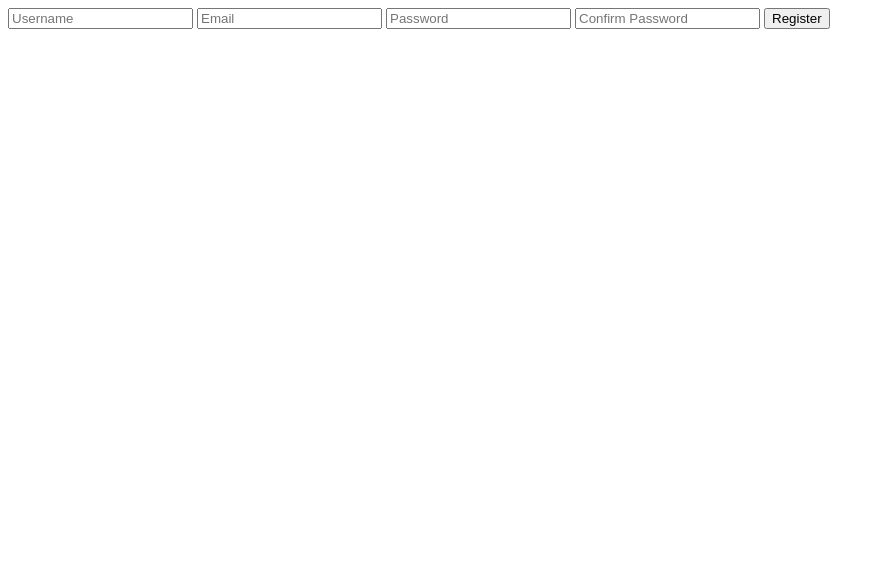
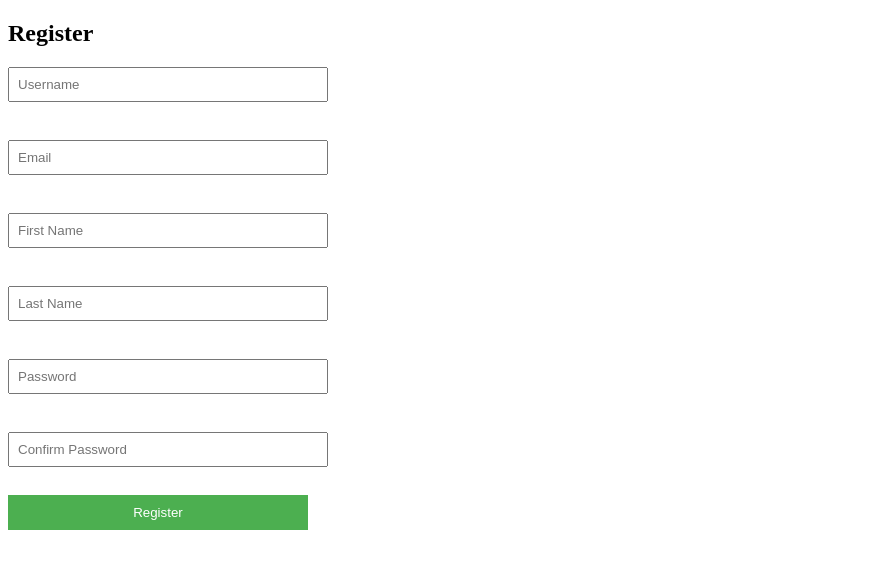
Before and after one commit to bchang092/med_web, a Django app: page /register/ in a window 1280 px wide. Shown: the top 569 px of the page, without its empty margins (0-885 px from the left). Run offline with Django 5.2, Linux system fonts and the light colour scheme.

Commit message:
Setup form on user interface, successfully linked with admin page

```diff
--- a/backend/authentication/templates/authentication/register.html
+++ b/backend/authentication/templates/authentication/register.html
@@ -1,8 +1,85 @@
-<form method="post">
-    {% csrf_token %}
-    <input type="text" name="username" placeholder="Username" required>
-    <input type="email" name="email" placeholder="Email" required>
-    <input type="password" name="password1" placeholder="Password" required>
-    <input type="password" name="password2" placeholder="Confirm Password" required>
-    <button type="submit">Register</button>
-  </form>
+<!DOCTYPE html>
+<html lang="en">
+<head>
+    <meta charset="UTF-8">
+    <meta name="viewport" content="width=device-width, initial-scale=1.0">
+    <title>Register</title>
+    <style>
+        /* Style for error messages */
+        .message {
+            padding: 10px;
+            margin: 10px 0;
+            border-radius: 5px;
+            font-size: 14px;
+            text-align: center;
+        }
+
+        .error {
+            background-color: #f8d7da;
+            color: #721c24;
+            border: 1px solid #f5c6cb;
+        }
+
+        /* Style for the form inputs */
+        input {
+            display: block;
+            margin: 10px 0;
+            padding: 8px;
+            width: 100%;
+            max-width: 300px;
+        }
+
+        button {
+            padding: 10px;
+            background-color: #4CAF50;
+            color: white;
+            border: none;
+            cursor: pointer;
+            width: 100%;
+            max-width: 300px;
+        }
+
+        button:hover {
+            background-color: #45a049;
+        }
+    </style>
+</head>
+<body>
+    <h2>Register</h2>
+
+    <!-- Display error messages if there are any -->
+    {% if messages %}
+        {% for message in messages %}
+            <div class="message {% if message.tags %}{{ message.tags }}{% endif %}">
+                {{ message }}
+            </div>
+        {% endfor %}
+    {% endif %}
+
+    <!-- Registration Form -->
+    <form method="POST">
+        {% csrf_token %}
+
+        <!-- Username Field -->
+        <input type="text" name="username" placeholder="Username" required><br>
+
+        <!-- Email Field -->
+        <input type="email" name="email" placeholder="Email" required><br>
+
+        <!-- First Name (Volunteer Model) -->
+        <input type="text" name="vol_fname" placeholder="First Name" required><br>
+
+        <!-- Last Name (Volunteer Model) -->
+        <input type="text" name="vol_lname" placeholder="Last Name" required><br>
+
+        <!-- Password Field -->
+        <input type="password" name="password1" placeholder="Password" required><br>
+
+        <!-- Confirm Password Field -->
+        <input type="password" name="password2" placeholder="Confirm Password" required><br>
+
+        <!-- Submit Button -->
+        <button type="submit">Register</button>
+    </form>
+</body>
+</html>
--- a/backend/authentication/views.py
+++ b/backend/authentication/views.py
@@ -6,6 +6,7 @@ from django.contrib.auth.models import User
 from django.contrib import messages
 from django.http import HttpResponse
 from django.urls import reverse
+from reviews.models import volunteer
 
 #Home page
 def home_page (request):
@@ -22,6 +23,8 @@ def register_user(request):
     #post a dictionary like object that can temporarily handle data sent via HTTP
     if request.method == 'POST':
         username = request.POST['username']
+        vol_fname = request.POST['vol_fname']
+        vol_lname = request.POST['vol_lname']
         email = request.POST['email']
         password1 = request.POST['password1']
         password2 = request.POST['password2']
@@ -31,16 +34,36 @@ def register_user(request):
             messages.error(request, "Passwords do not match!")
             return redirect('register')
 
+        # Check if username or email already exists
+        if User.objects.filter(username=username).exists():
+            messages.error(request, "Username is already taken!")
+            storage = messages.get_messages(request)
+            return render(request, 'authentication/register.html')
+
+        if User.objects.filter(email=email).exists():
+            messages.error(request, "Email is already taken!")
+            storage = messages.get_messages(request)
+            return render(request, 'authentication/register.html')
         # Create the user
         try:
-            user = User.objects.create_user(username=username, email=email, password=password1)
+            user = User.objects.create_user(username=username, email=email, password=password1,
+                                            first_name=vol_fname, last_name=vol_lname )
             user.save()
-            messages.success(request, "Account created successfully!")
-            return redirect('login')
+
+            # # Then create the Volunteer object linked to the User
+            # volunteer.objects.create(
+            #     user=user,
+            #     email=email,
+            #     vol_fname=vol_fname,
+            #     vol_lname=vol_lname,
+            #     is_active = True)
+            login_url = reverse('login')
+            return redirect(login_url)
         except:
+            storage = messages.get_messages(request)
             messages.error(request, "Username already exists!")
-            return redirect('register')
-
+    #sanity check; shouldn't reach this line of code
+    storage = messages.get_messages(request)
     return render(request, 'authentication/register.html')
 
 
@@ -73,12 +96,3 @@ def logout_user(request):
     logout(request)
     messages.success(request, "Logged out successfully!")
     return redirect('home')
-
-
-# @login_required
-# def user_home(request):
-#     return render(request, 'accounts/user_home.html')
-
-# @login_required
-# def admin_home(request):
-#     return render(request, 'accounts/admin_home.html')
--- a/backend/backend/settings.py
+++ b/backend/backend/settings.py
@@ -115,7 +115,7 @@ AUTH_PASSWORD_VALIDATORS = [
 
 LANGUAGE_CODE = 'en-us'
 
-TIME_ZONE = 'UTC'
+TIME_ZONE = 'America/New_York'
 
 USE_I18N = True
 
--- a/backend/reviews/admin.py
+++ b/backend/reviews/admin.py
@@ -13,11 +13,11 @@ from django.utils.safestring import mark_safe
 
 
 #register the classes to enable CRUD operations (create, read, update, delete)
-# admin.site.register(volunteer)
+admin.site.register(volunteer)
 
 class ReviewAdmin(admin.ModelAdmin):
     # **Display fields as columns**
-    list_display = ('id', 'Volunteer', 'Rating', 'Date_Submitted','Department', 'Sentiment','Review_Content')  # Columns to display
+    list_display = ('Volunteer','Volunteer_First_Name','Volunteer_Last_Name', 'Rating', 'Date_Submitted','Department', 'Sentiment','Review_Content')  # Columns to display
 
     # Enable filtering options
     list_filter = ('Rating', 'Sentiment', 'Department', 'Date_Submitted')  # Add filter options
@@ -33,7 +33,7 @@ class ReviewAdmin(admin.ModelAdmin):
     list_per_page = 20  # Show 20 reviews per page
 
     # Enable clickable rows (detail view)
-    list_display_links = ('id', 'Volunteer')  # Clicking these fields opens the detail view
+    list_display_links = ('Volunteer',)  # Clicking these fields opens the detail view
 
     # Read-only fields (for viewing)
     # readonly_fields = ('id', 'Volunteer', 'Rating', 'Date_Submitted', 'Review_Content')
```
Also changed, not shown: backend/reviews/forms.py (+6 -1 lines), backend/reviews/models.py (+3 -19 lines), backend/reviews/templates/volunteer/volunteer_home_page.html (+23 -1 lines), backend/reviews/views.py (+34 -3 lines), backend/db.sqlite3, backend/reviews/migrations/0004_review_volunteer_first_name_and_more.py (added).
